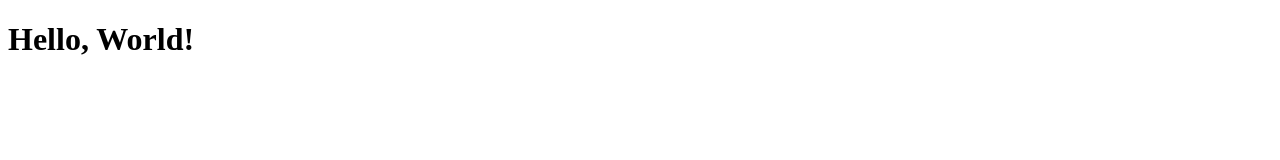
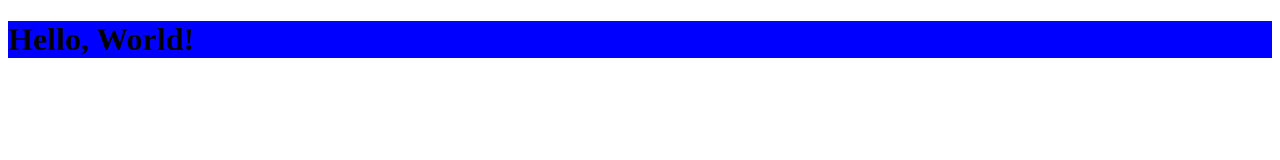
Before and after one commit to davoryunsavory/dmarino-website, a plain HTML site: page index.html in a window 1280 px wide. Drawn offline with Linux system fonts and the light colour scheme.

Commit message:
Update index.html

```diff
--- a/index.html
+++ b/index.html
@@ -1,9 +1,14 @@
 <!DOCTYPE html>
 	<html>
+		<style>
+			.background {
+				background-color: blue
+			}
+		</style>
 		<head>
 			<title>Example</title>
 		</head>
 		<body>
-			<h1>Hello, World!</h1>
+			<h1 class=background>Hello, World!</h1>
 		</body>
 	</html>
```
